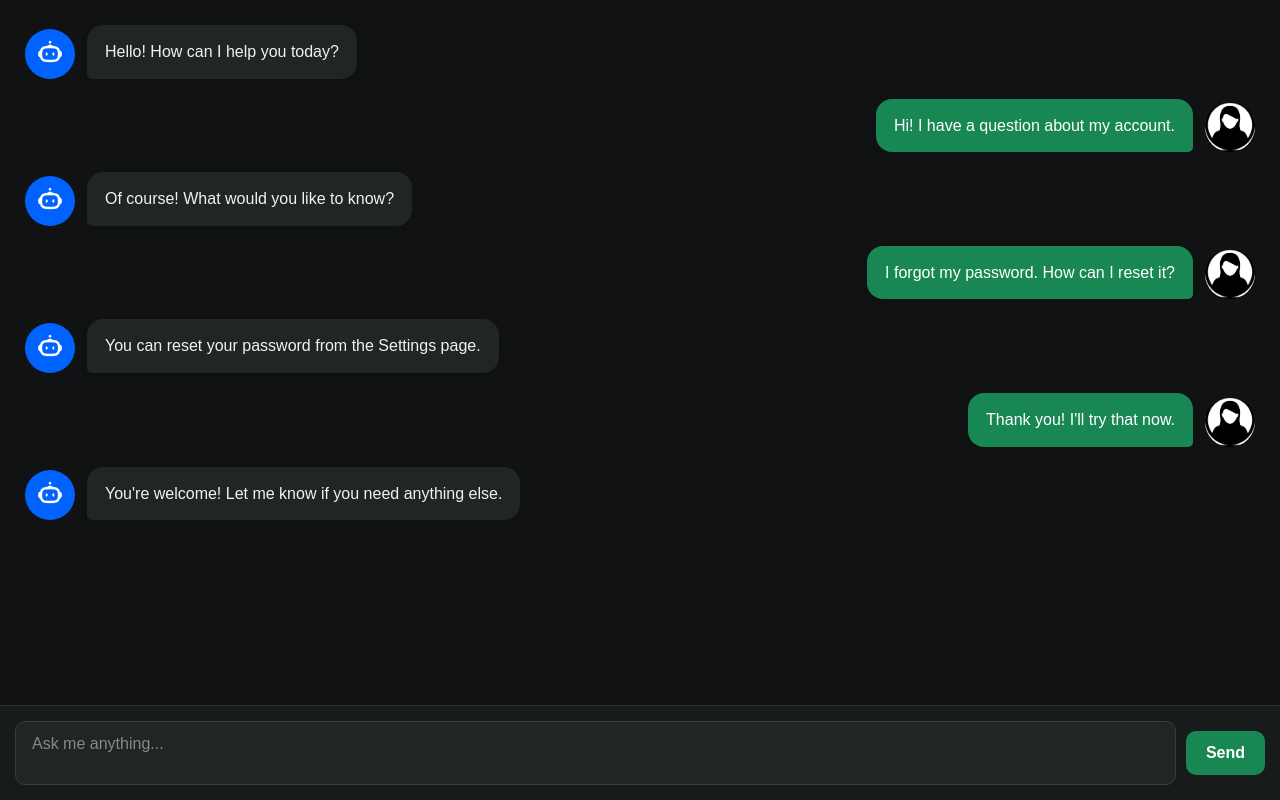
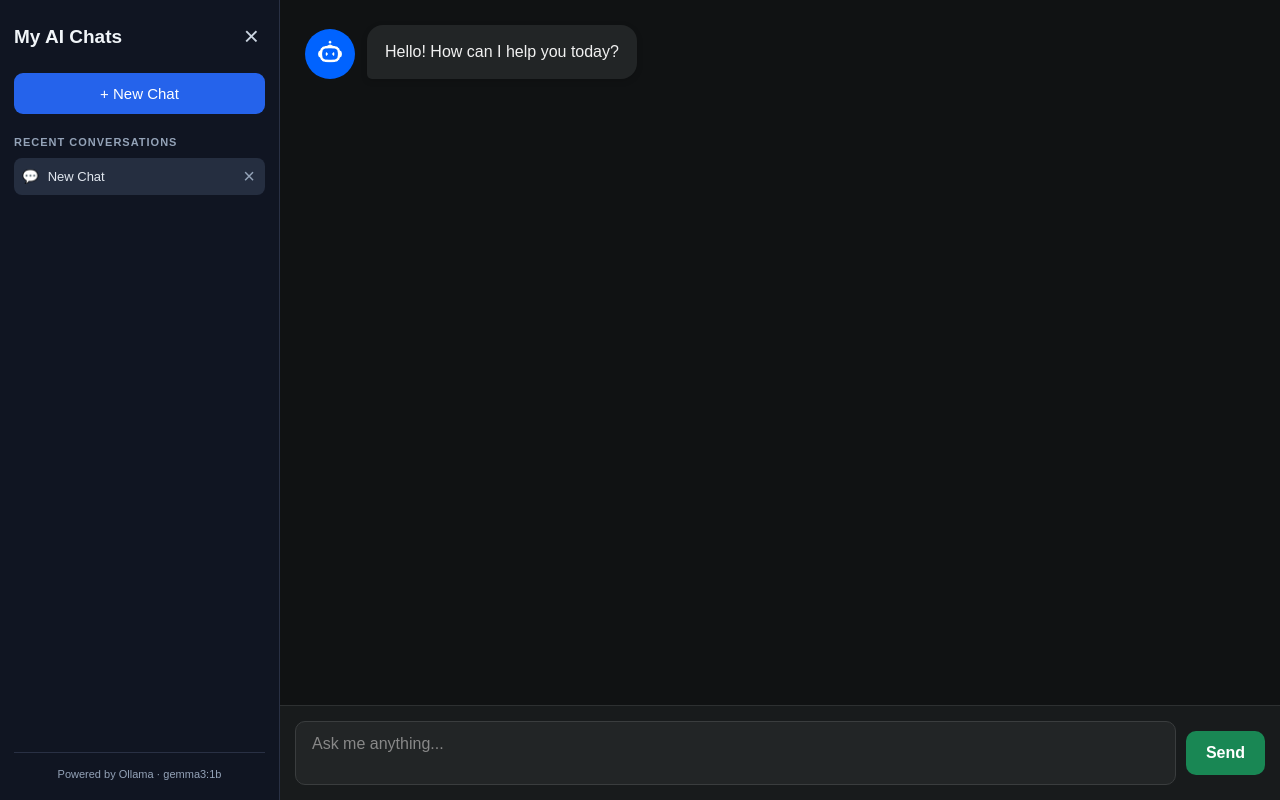
Before and after one commit to Edldev12/Chatbot, a React (Vite) app: page / in a window 1280 px wide. Built offline with nearby package versions, Linux system fonts and the light colour scheme.

Commit message:
feat: add chat history and new conversations

```diff
--- a/src/App.css
+++ b/src/App.css
@@ -0,0 +1,173 @@
+.app-container {
+  display: flex;
+  width: 100%;
+  height: 100vh;
+  overflow: hidden;
+}
+
+.chat-sidebar {
+  display: flex;
+  flex-direction: column;
+  flex-shrink: 0;
+  width: 280px;
+  height: 100%;
+  padding: 20px 14px;
+  background: #101522;
+  color: #f1f5f9;
+  border-right: 1px solid #293044;
+  transition: width 0.2s ease, padding 0.2s ease;
+}
+
+.sidebar-closed {
+  display: none;
+}
+
+.sidebar-header {
+  display: flex;
+  align-items: center;
+  justify-content: space-between;
+  gap: 8px;
+  margin-bottom: 20px;
+}
+
+.sidebar-header h2 {
+  margin: 0;
+  font-size: 19px;
+}
+
+.icon-button {
+  background: transparent;
+  color: #cbd5e1;
+  border: none;
+  font-size: 26px;
+  cursor: pointer;
+}
+
+.new-chat-button {
+  width: 100%;
+  padding: 12px;
+  margin-bottom: 22px;
+  background: #2563eb;
+  color: white;
+  border: none;
+  border-radius: 9px;
+  font-size: 15px;
+  cursor: pointer;
+}
+
+.new-chat-button:hover {
+  background: #1d4ed8;
+}
+
+.new-chat-button:disabled {
+  opacity: 0.6;
+  cursor: not-allowed;
+}
+
+.history-label {
+  margin: 0 0 10px;
+  color: #94a3b8;
+  font-size: 11px;
+  font-weight: 700;
+  letter-spacing: 1px;
+}
+
+.chat-history {
+  flex: 1;
+  overflow-y: auto;
+}
+
+.history-item {
+  display: flex;
+  align-items: center;
+  gap: 4px;
+  margin-bottom: 5px;
+  border-radius: 8px;
+}
+
+.history-item:hover,
+.history-item.active {
+  background: #252e40;
+}
+
+.history-select {
+  display: flex;
+  align-items: center;
+  gap: 9px;
+  flex: 1;
+  min-width: 0;
+  padding: 11px 8px;
+  background: transparent;
+  color: #e2e8f0;
+  border: none;
+  text-align: left;
+  cursor: pointer;
+}
+
+.history-title {
+  overflow: hidden;
+  text-overflow: ellipsis;
+  white-space: nowrap;
+  font-size: 13px;
+}
+
+.history-icon {
+  flex-shrink: 0;
+}
+
+.delete-chat-button {
+  padding: 6px 10px;
+  background: transparent;
+  color: #94a3b8;
+  border: none;
+  font-size: 20px;
+  cursor: pointer;
+  visibility: hidden;
+}
+
+.history-item:hover .delete-chat-button,
+.history-item.active .delete-chat-button {
+  visibility: visible;
+}
+
+.delete-chat-button:hover {
+  color: #f87171;
+}
+
+.sidebar-footer {
+  padding-top: 15px;
+  border-top: 1px solid #293044;
+  color: #94a3b8;
+  font-size: 11px;
+  text-align: center;
+}
+
+.chat-main {
+  display: flex;
+  flex: 1;
+  flex-direction: column;
+  min-width: 0;
+  height: 100%;
+  overflow: hidden;
+}
+
+.open-sidebar-button {
+  align-self: flex-start;
+  margin: 10px;
+  padding: 8px 12px;
+  background: #252e40;
+  color: #f1f5f9;
+  border: none;
+  border-radius: 7px;
+  cursor: pointer;
+}
+
+@media (max-width: 650px) {
+  .chat-sidebar {
+    width: 240px;
+  }
+
+  .history-title {
+    font-size: 12px;
+  }
+}
--- a/src/App.jsx
+++ b/src/App.jsx
@@ -1,42 +1,223 @@
-import { useState } from "react";
+
+import { useState, useEffect } from "react";
 import ChatInput from "./component/ChatInput.jsx";
 import ChatMessages from "./component/ChatMessage.jsx";
 import "./index.css";
-function App() {
-  const [chatMessages, setChatMessages] = useState([
+import "./App.css";
+
+const STORAGE_KEY = "ollama-chat-history";
+
+const welcomeMessages = [
   {
     message: "Hello! How can I help you today?",
     sender: "robot",
   },
-    {
-      message: "Hi! I have a question about my account.",
-      sender: "user",
-    },
-    {
-      message: "Of course! What would you like to know?",
-      sender: "robot",
-    },
-    {
-      message: "I forgot my password. How can I reset it?",
-      sender: "user",
-    },
-    {
-      message: "You can reset your password from the Settings page.",
-      sender: "robot",
-    },
-    {
-      message: "Thank you! I'll try that now.",
-      sender: "user",
-    },
-    {
-      message: "You're welcome! Let me know if you need anything else.",
-      sender: "robot",
-    },
+];
+
+function createChat() {
+  return {
+    id: crypto.randomUUID(),
+    title: "New Chat",
+    messages: [...welcomeMessages],
+    updatedAt: new Date().toISOString(),
+  };
+}
+
+function loadChats() {
+  try {
+    const saved = localStorage.getItem(STORAGE_KEY);
+
+    if (saved) {
+      const parsed = JSON.parse(saved);
+
+      if (Array.isArray(parsed) && parsed.length > 0) {
+        return parsed;
+      }
+    }
+  } catch (error) {
+    console.error("Could not load chat history:", error);
+  }
+
+  return [createChat()];
+}
+
+function App() {
+  const [chats, setChats] = useState(loadChats);
+  const [activeChatId, setActiveChatId] = useState(
+    () => chats[0]?.id
+  );
+  const [isLoading, setIsLoading] = useState(false);
+  const [sidebarOpen, setSidebarOpen] = useState(true);
+
+  const activeChat = chats.find(
+    (chat) => chat.id === activeChatId
+  );
+
+  const chatMessages = activeChat?.messages ?? welcomeMessages;
+
+  // Save conversations whenever chat history changes.
+  useEffect(() => {
+    try {
+      localStorage.setItem(STORAGE_KEY, JSON.stringify(chats));
+    } catch (error) {
+      console.error("Could not save chat history:", error);
+    }
+  }, [chats]);
+
+  // Update the active conversation after a message is added.
+  function setChatMessages(update) {
+    setChats((previousChats) =>
+      previousChats.map((chat) => {
+        if (chat.id !== activeChatId) {
+          return chat;
+        }
+
+        const messages =
+          typeof update === "function"
+            ? update(chat.messages)
+            : update;
+
+        const firstUserMessage = messages.find(
+          (item) => item.sender === "user"
+        );
+
+        const title = firstUserMessage
+          ? firstUserMessage.message.slice(0, 35) +
+          (firstUserMessage.message.length > 35 ? "..." : "")
+          : "New Chat";
+
+        return {
+          ...chat,
+          messages,
+          title,
+          updatedAt: new Date().toISOString(),
+        };
+      })
+    );
+  }
+
+  function handleNewChat() {
+    if (isLoading) return;
+
+    const newChat = createChat();
+
+    setChats((previousChats) => [
+      newChat,
+      ...previousChats,
     ]);
-  const [isLoading, setIsLoading] = useState(false);
+
+    setActiveChatId(newChat.id);
+  }
+
+  function handleSelectChat(chatId) {
+    if (isLoading) return;
+    setActiveChatId(chatId);
+  }
+
+  function handleDeleteChat(event, chatId) {
+    event.stopPropagation();
+
+    if (isLoading) return;
+
+    const remainingChats = chats.filter(
+      (chat) => chat.id !== chatId
+    );
+
+    if (remainingChats.length === 0) {
+      const newChat = createChat();
+      setChats([newChat]);
+      setActiveChatId(newChat.id);
+      return;
+    }
+
+    setChats(remainingChats);
+
+    if (chatId === activeChatId) {
+      setActiveChatId(remainingChats[0].id);
+    }
+  }
+
   return (
     <div className="app-container">
-      <ChatMessages chatMessages={chatMessages} isLoading={isLoading} />
+      <aside
+        className={`chat-sidebar ${sidebarOpen ? "" : "sidebar-closed"}`}
+      >
+        <div className="sidebar-header">
+          <h2>My AI Chats</h2>
+
+          <button
+            className="icon-button"
+            onClick={() => setSidebarOpen(false)}
+            aria-label="Close sidebar"
+          >
+            ×
+          </button>
+        </div>
+
+        <button
+          className="new-chat-button"
+          onClick={handleNewChat}
+          disabled={isLoading}
+        >
+          + New Chat
+        </button>
+
+        <div className="chat-history">
+          <p className="history-label">RECENT CONVERSATIONS</p>
+
+          {chats.map((chat) => (
+            <div
+              key={chat.id}
+              className={`history-item ${chat.id === activeChatId ? "active" : ""
+                }`}
+            >
+              <button
+                className="history-select"
+                onClick={() => handleSelectChat(chat.id)}
+                disabled={isLoading}
+                title={chat.title}
+              >
+                <span className="history-icon">💬</span>
+                <span className="history-title">
+                  {chat.title}
+                </span>
+              </button>
+
+              <button
+                className="delete-chat-button"
+                onClick={(event) =>
+                  handleDeleteChat(event, chat.id)
+                }
+                disabled={isLoading}
+                aria-label={`Delete ${chat.title}`}
+                title="Delete conversation"
+              >
+                ×
+              </button>
+            </div>
+          ))}
+        </div>
+
+        <div className="sidebar-footer">
+          Powered by Ollama · gemma3:1b
+        </div>
+      </aside>
+
+      <main className="chat-main">
+        {!sidebarOpen && (
+          <button
+            className="open-sidebar-button"
+            onClick={() => setSidebarOpen(true)}
+          >
+            ☰ Chat History
+          </button>
+        )}
+
+        <ChatMessages
+          key={activeChatId}
+          chatMessages={chatMessages}
+          isLoading={isLoading}
+        />
 
         <ChatInput
           chatMessages={chatMessages}
@@ -44,6 +225,7 @@ function App() {
           isLoading={isLoading}
           setIsLoading={setIsLoading}
         />
+      </main>
     </div>
   );
 }
--- a/src/component/ChatInput.jsx
+++ b/src/component/ChatInput.jsx
@@ -7,27 +7,28 @@ function ChatInput({
   setIsLoading,
 }) {
   const [inputText, setInputText] = useState("");
+
   function saveInputText(event) {
     setInputText(event.target.value);
   }
 
   async function sendMessages() {
-    if (!inputText.trim() || isLoading) return;
+    const userMessage = inputText.trim();
 
-    const userMessage = inputText;
+    if (!userMessage || isLoading) return;
 
-    setChatMessages((messages) => [
-      ...messages,
+    const updatedHistory = [
+      ...chatMessages,
       {
         message: userMessage,
         sender: "user",
       },
-    ]);
+    ];
 
+    setChatMessages(updatedHistory);
     setInputText("");
     setIsLoading(true);
-    console.log("MESSAGE:", userMessage);
-    console.log("HISTORY:", chatMessages);
+
     try {
       const response = await fetch("http://localhost:3000/chat", {
         method: "POST",
@@ -36,12 +37,14 @@ function ChatInput({
         },
         body: JSON.stringify({
           message: userMessage,
-          history: chatMessages,
+          history: updatedHistory,
         }),
       });
+
       if (!response.ok) {
-        throw new Error(`Server error: ${response.status}`);
+        throw new Error(`Server error: ${response.status} `);
       }
+
       const data = await response.json();
 
       setChatMessages((messages) => [
@@ -52,7 +55,7 @@ function ChatInput({
         },
       ]);
     } catch (error) {
-      console.error(error);
+      console.error("Chat error:", error);
 
       setChatMessages((messages) => [
         ...messages,
@@ -65,7 +68,6 @@ function ChatInput({
       setIsLoading(false);
     }
   }
-
 
   return (
     <div className="chat-input-container">
@@ -83,7 +85,8 @@ function ChatInput({
       />
 
       <button onClick={sendMessages} disabled={isLoading}>
-        {isLoading ? "Sending..." : "Send"}</button>
+        {isLoading ? "Sending..." : "Send"}
+      </button>
     </div>
   );
 }
--- a/src/index.css
+++ b/src/index.css
@@ -29,7 +29,7 @@ body {
   width: 100%;
   height: 100vh;
   display: flex;
-  flex-direction: column;
+  flex-direction: row;
   background-color: #101213;
   overflow: hidden;
 }
```
Lines whose indentation alone changed are shown as unchanged.
